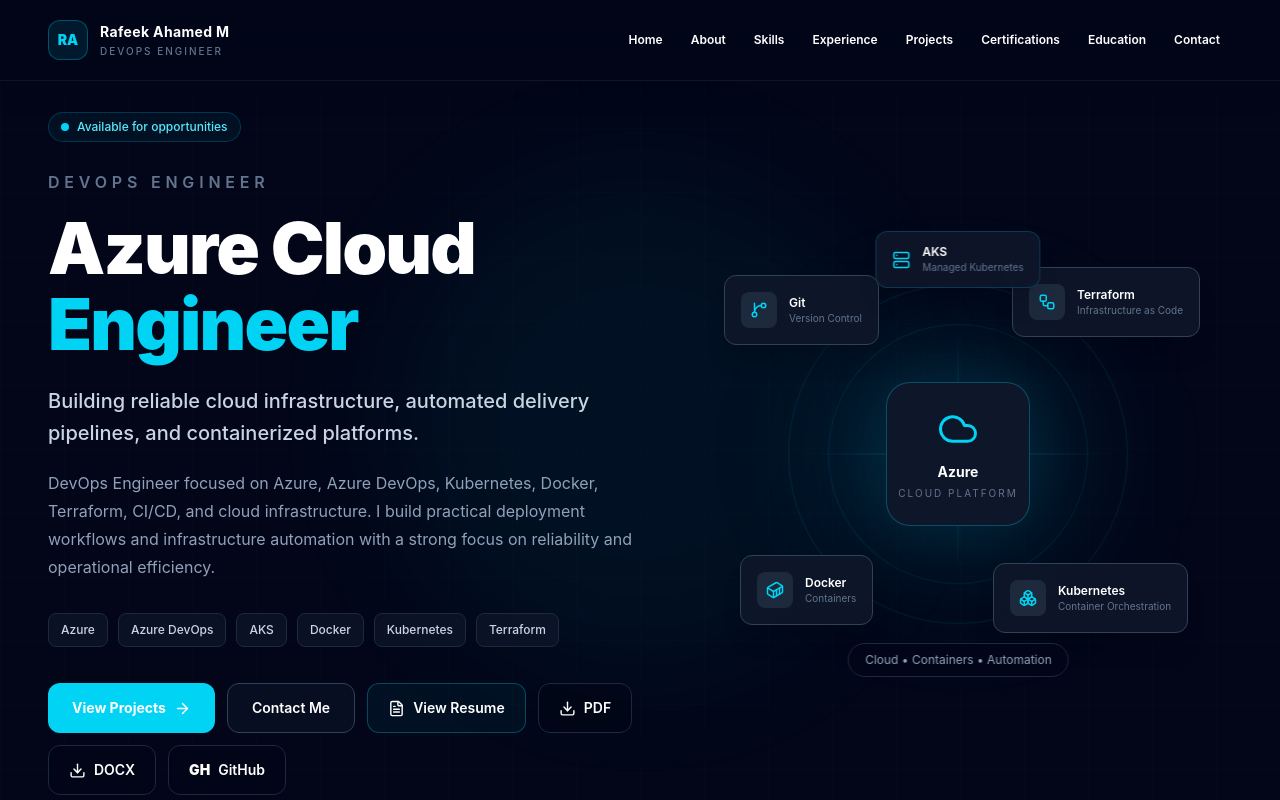
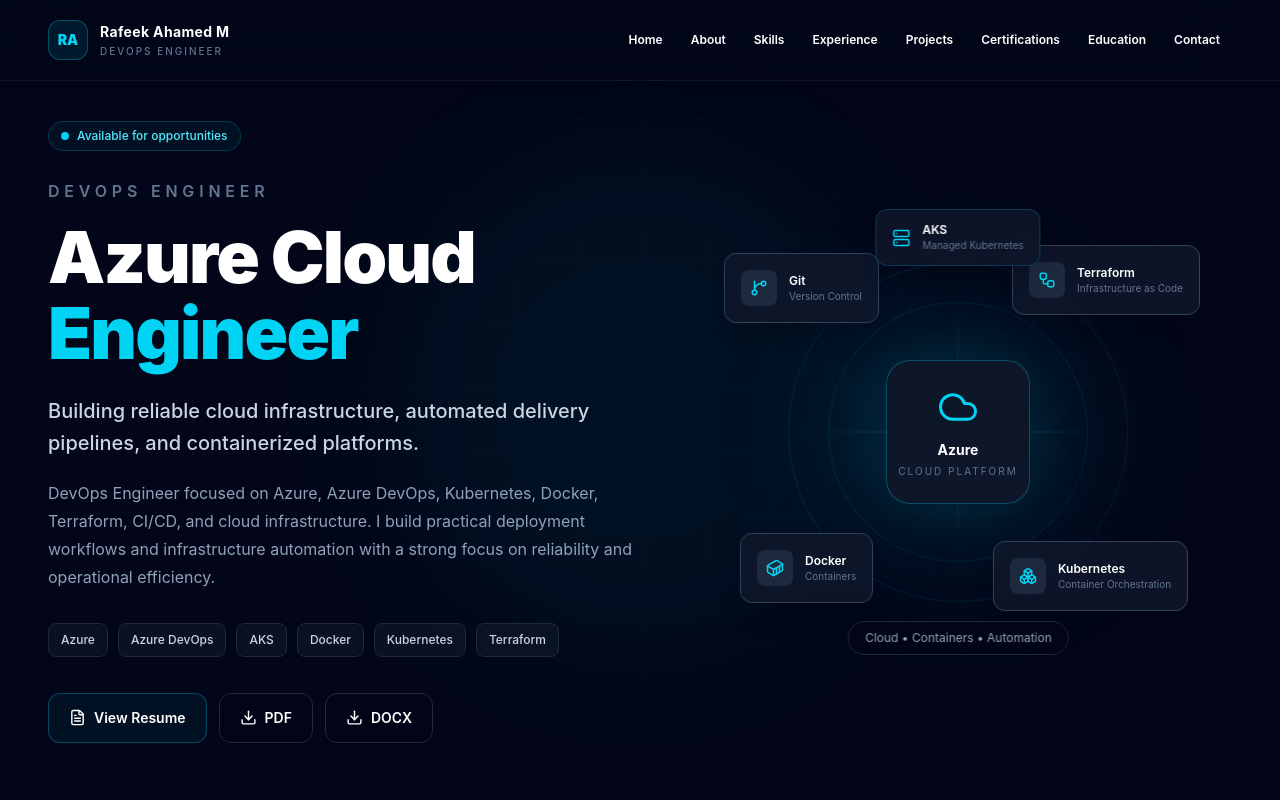
Before and after one commit to RafeekAhamed/rafeek-devops-portfolio, a React (Vite) app: page / in a window 1280 px wide. Shown: the top 800 px of the page. Built offline with nearby package versions, Linux system fonts and the light colour scheme.

Commit message:
feat: add resume download options

```diff
--- a/src/components/Hero.jsx
+++ b/src/components/Hero.jsx
@@ -1,7 +1,7 @@
 import { useRef } from "react";
 import { useGSAP } from "@gsap/react";
 import gsap from "gsap";
-import { ArrowRight, Download, FileText } from "lucide-react";
+import { Download, FileText } from "lucide-react";
 
 import DevOpsVisual from "./DevOpsVisual";
 
@@ -140,30 +140,8 @@
             ))}
           </div>
 
-          {/* Actions */}
+          {/* Resume Actions */}
           <div className="hero-buttons mt-9 flex flex-col gap-3 sm:flex-row sm:flex-wrap">
-            {/* View Projects */}
-            <a
-              href="#projects"
-              className="group inline-flex min-h-12 w-full items-center justify-center gap-2 rounded-xl bg-cyan-400 px-6 py-3.5 text-sm font-bold text-slate-950 transition-all duration-300 hover:-translate-y-1 hover:bg-cyan-300 hover:shadow-[0_10px_35px_rgba(34,211,238,0.18)] sm:w-auto"
-            >
-              View Projects
-
-              <ArrowRight
-                aria-hidden="true"
-                size={17}
-                className="transition-transform duration-300 group-hover:translate-x-1"
-              />
-            </a>
-
-            {/* Contact */}
-            <a
-              href="#contact"
-              className="inline-flex min-h-12 w-full items-center justify-center rounded-xl border border-slate-700 bg-slate-900/50 px-6 py-3.5 text-sm font-semibold text-slate-300 transition-all duration-300 hover:-translate-y-1 hover:border-cyan-400/40 hover:text-cyan-300 sm:w-auto"
-            >
-              Contact Me
-            </a>
-
             {/* View Resume */}
             <a
               href="/Rafeek_Ahamed_DevOps_Resume.pdf"
@@ -206,24 +184,6 @@
               />
               DOCX
             </a>
-
-            {/* GitHub */}
-            <a
-              href="https://github.com/RafeekAhamed"
-              target="_blank"
-              rel="noopener noreferrer"
-              aria-label="Visit Rafeek Ahamed on GitHub"
-              className="inline-flex min-h-12 w-full items-center justify-center gap-2 rounded-xl border border-slate-800 bg-slate-950/70 px-5 py-3.5 text-sm font-semibold text-slate-400 transition-all duration-300 hover:-translate-y-1 hover:border-slate-600 hover:text-white sm:w-auto"
-            >
-              <span
-                aria-hidden="true"
-                className="text-sm font-black"
-              >
-                GH
-              </span>
-
-              GitHub
-            </a>
           </div>
         </div>
 
```
